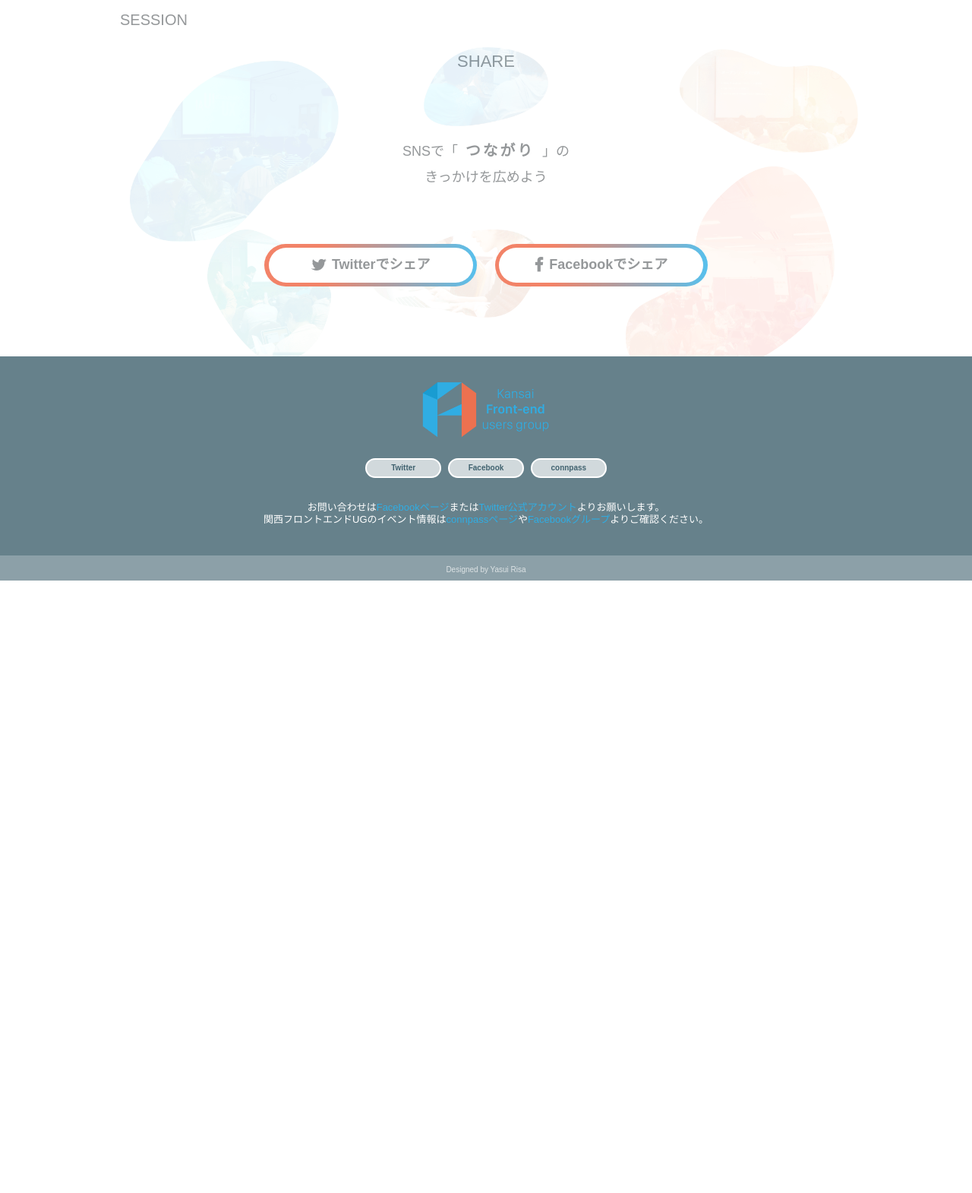
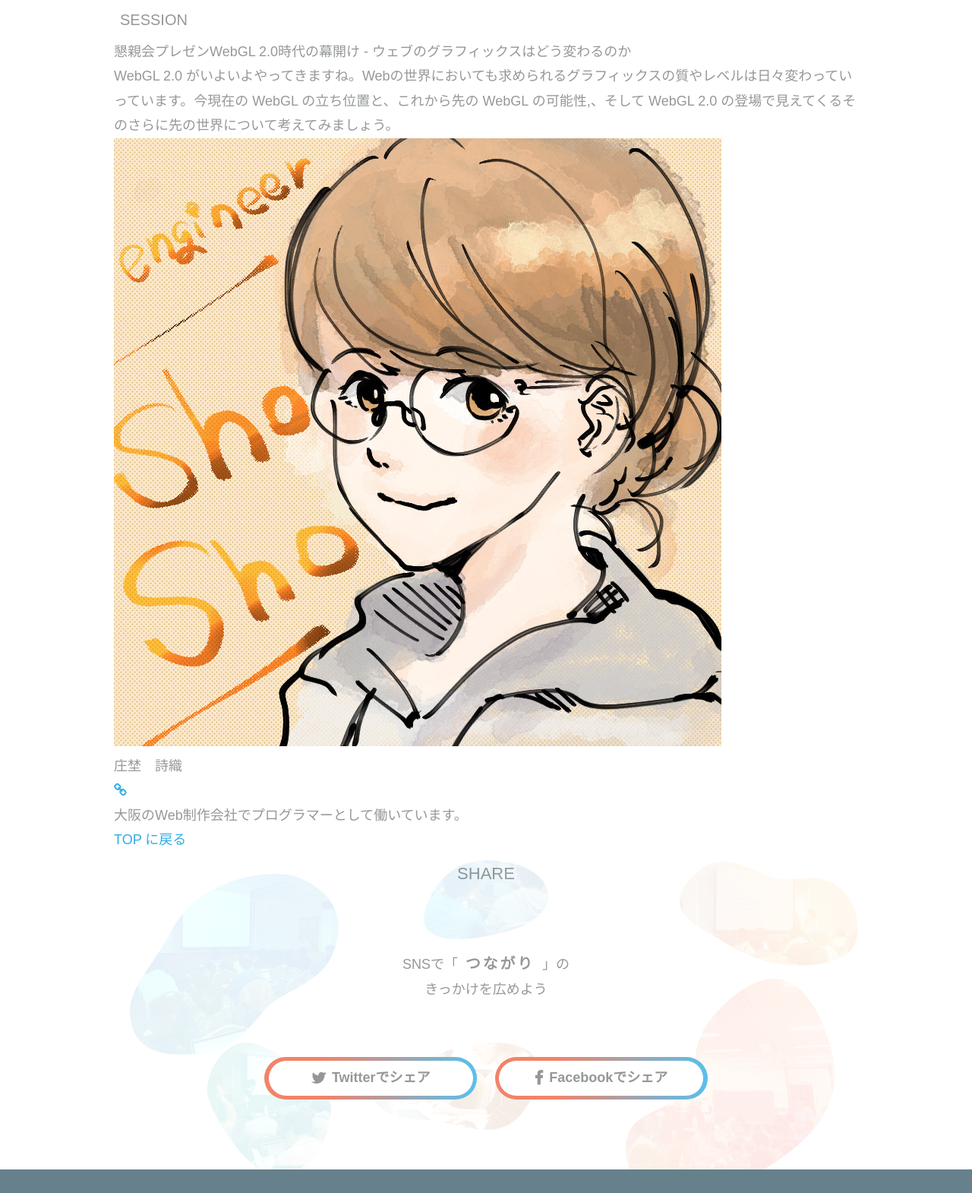
Before and after one commit to sshono1210/frontconf2017, a website: page frontend/assets/tmpl/session/index.jade in a window 1280 px wide. Shown: the top 1570 px of the page at 76% size. Before the commit the page ends 800 px from the top, so only its background shows below. Drawn offline with nearby package versions, Linux system fonts and the light colour scheme; files that its build step writes are made by us from their sources; files whose address does not match are found by name; a web font is replaced by a local one.

Commit message:
セッション詳細ページのhtml完了

```diff
--- a/frontend/assets/tmpl/session/_sec_session.jade
+++ b/frontend/assets/tmpl/session/_sec_session.jade
@@ -3,3 +3,17 @@ section#session
         .session__heading
             h2.title SESSION
         .session__block
+            .session_lists
+                div.session__list
+                    div(class="session__list__baloon--engineer")
+                        p.session__list__title 懇親会プレゼンWebGL 2.0時代の幕開け - ウェブのグラフィックスはどう変わるのか
+                        p.session__list__detail WebGL 2.0 がいよいよやってきますね。Webの世界においても求められるグラフィックスの質やレベルは日々変わっていっています。今現在の WebGL の立ち位置と、これから先の WebGL の可能性,、そして WebGL 2.0 の登場で見えてくるそのさらに先の世界について考えてみましょう。
+                    img.session__list__pict(src="../img/speaker/shono.jpg")
+                    p.session__list__name 庄埜　詩織
+                    a.session__list__link(href="" target="_blank") <i class="fa fa-link" aria-hidden="true"></i>
+                    p.session__list__profile 大阪のWeb制作会社でプログラマーとして働いています。
+
+        .session__link-area
+            .btn
+                a(href="/")
+                    span TOP に戻る
```
